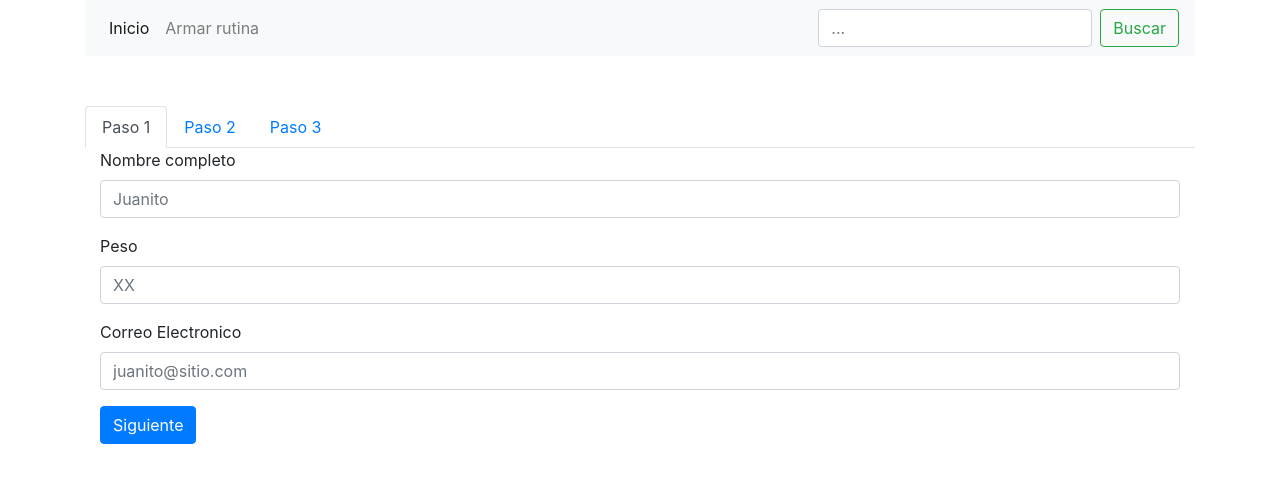
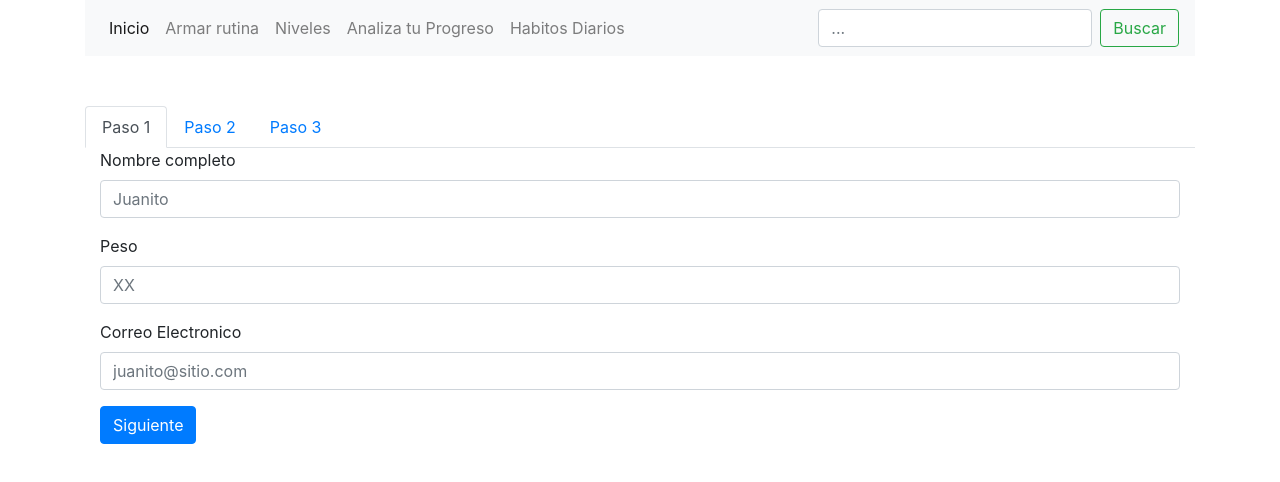
Before and after one commit to lfitorias/desgraduacion, a plain HTML site: page armar-rutinas.html in a window 1280 px wide. Drawn offline with nearby package versions, Linux system fonts and the light colour scheme.

Commit message:
navbar otra pag

```diff
--- a/armar-rutinas.html
+++ b/armar-rutinas.html
@@ -28,10 +28,19 @@
                 <div class="collapse navbar-collapse" id="collapsibleNavId">
                     <ul class="navbar-nav mr-auto mt-2 mt-lg-0">
                         <li class="nav-item active">
-                            <a class="nav-link" href="index.html">Inicio <span class="sr-only">(current)</span></a>
+                            <a class="nav-link" href="#">Inicio <span class="sr-only">(current)</span></a>
                         </li>
                         <li class="nav-item">
                             <a class="nav-link" href="armar-rutinas.html">Armar rutina</a>
+                        </li>
+                        <li class="nav-item">
+                            <a class="nav-link" href="armar-rutinas.html">Niveles</a>
+                        </li>
+                        <li class="nav-item">
+                            <a class="nav-link" href="armar-rutinas.html">Analiza tu Progreso</a>
+                        </li>
+                        <li class="nav-item">
+                            <a class="nav-link" href="armar-rutinas.html">Habitos Diarios</a>
                         </li>
 
                     </ul>
@@ -40,6 +49,7 @@
                         <button class="btn btn-outline-success my-2 my-sm-0" type="submit">Buscar</button>
                     </form>
                 </div>
+            </nav>
             </nav>
         </section>
         <section>
--- a/style.css
+++ b/style.css
@@ -23,7 +23,6 @@ body{
     margin-top: 2%;
 }
 .card-img-top {
-
-    height: 400px;
+       height: 400px;
 
 }
```
